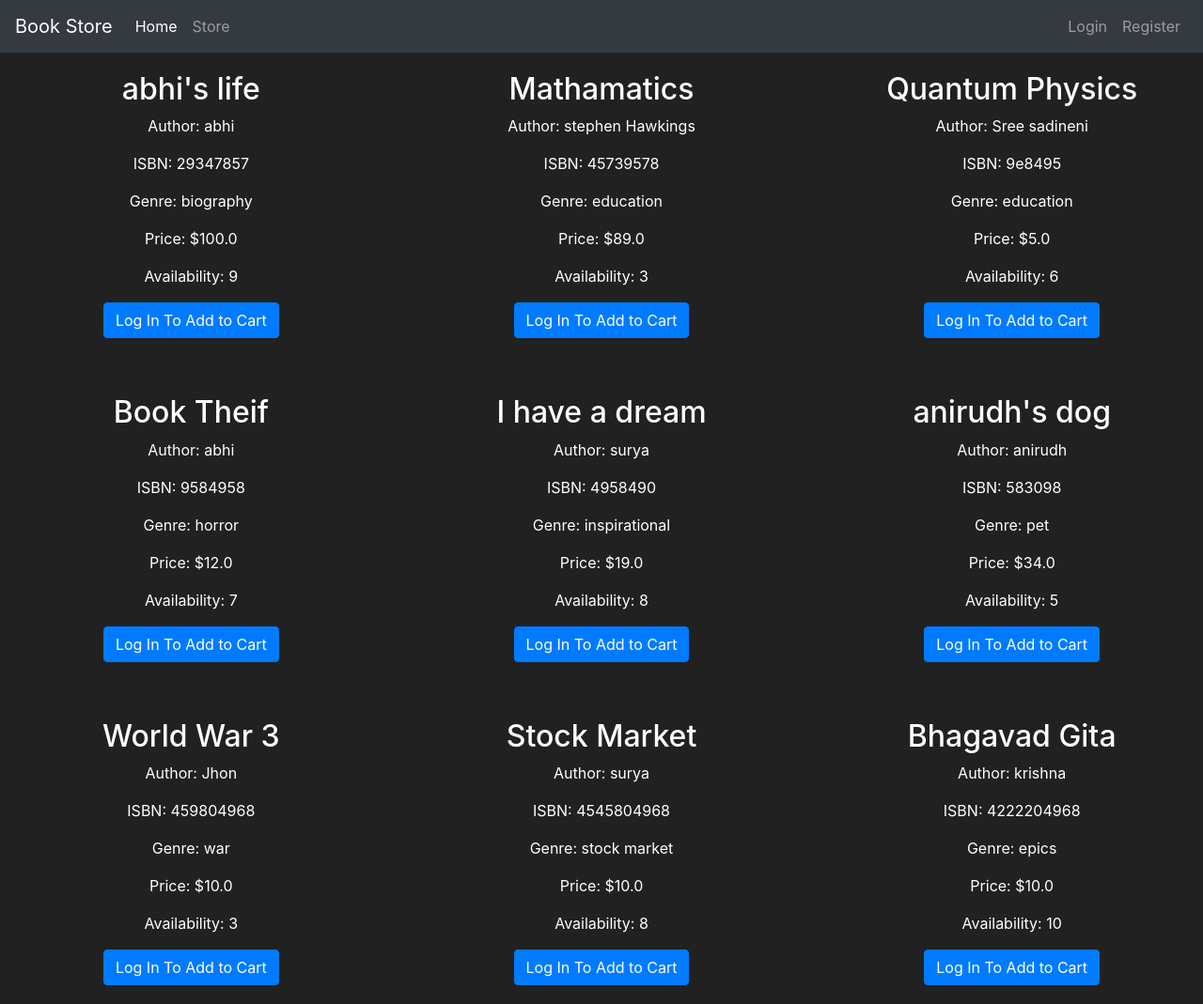
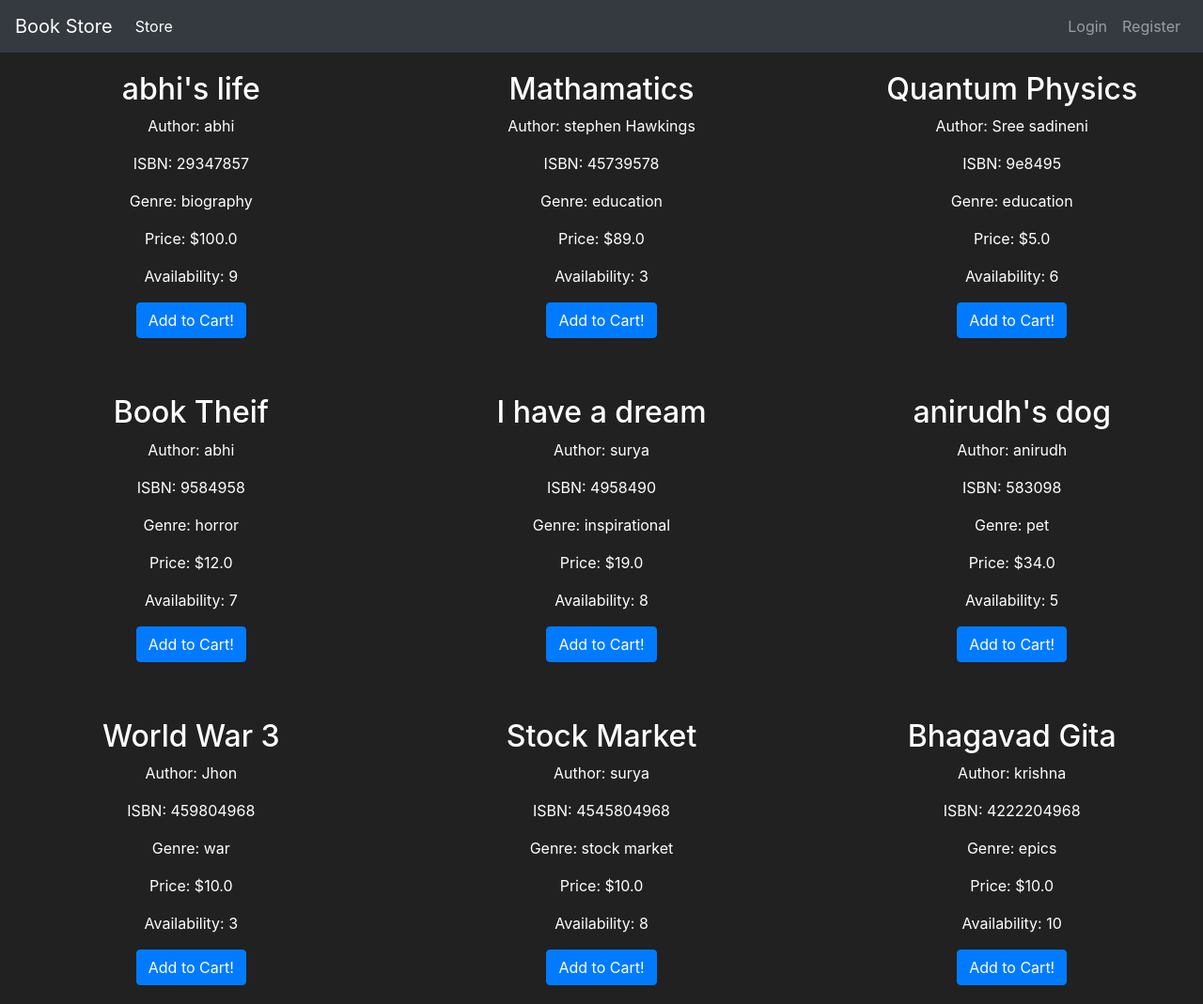
Before and after one commit to SadineniAbhi/BookStore, a Flask app: page /store in a window 1280 px wide. Shown: the whole page at 94% size. Run offline with Flask 3, Linux system fonts and the light colour scheme; some libraries are stand-ins or nearby versions.

Commit message:
removed home page

```diff
--- a/BookStore/project/__init__.py
+++ b/BookStore/project/__init__.py
@@ -29,4 +29,4 @@ db = SQLAlchemy(app)
 #reads and updates the changes in the database design
 Migrate(app,db)
 
-from project.routes import buying_page, home, admin_routes,login_register, previous_orders, storepage
+from project.routes import buying_page, admin_routes,login_register, previous_orders, storepage
--- a/BookStore/project/routes/login_register.py
+++ b/BookStore/project/routes/login_register.py
@@ -47,4 +47,4 @@ def login():
 def logout():
     logout_user()
     flash("you have been logged out!!",category='info')
-    return redirect(url_for('home'))
+    return redirect(url_for('show_books'))
--- a/BookStore/project/routes/storepage.py
+++ b/BookStore/project/routes/storepage.py
@@ -4,6 +4,7 @@ from project.forms.addtocart import AddToCart
 from project.services.get_books import get_books
 from project.services.add_to_cart_model import add_to_cart_model
 
+@app.route('/')
 @app.route("/store",methods =["GET"])
 def show_books():
     form = AddToCart()
--- a/BookStore/project/templates/base.html
+++ b/BookStore/project/templates/base.html
@@ -20,10 +20,8 @@
       </button>
       <div class="collapse navbar-collapse" id="navbarNav">
         <ul class="navbar-nav mr-auto">
+
             <li class="nav-item active">
-                <a class="nav-link" href="{{url_for('home')}}">Home <span class="sr-only">(current)</span></a>
-            </li>
-            <li class="nav-item">
                 <a class="nav-link" href="{{url_for('show_books')}}">Store</a>
             </li>
         </ul>
--- a/BookStore/project/templates/store_page.html
+++ b/BookStore/project/templates/store_page.html
@@ -56,7 +56,7 @@
                 {% endif %}
 
             {% else %}
-                <a href="{{url_for('login')}}"><button class="btn btn-primary">Log In To Add to Cart</button></a>
+                <a href="{{url_for('login')}}"><button class="btn btn-primary">Add to Cart!</button></a>
 
             {% endif %}
 
```
Also changed, not shown: BookStore/project/data.sqlite.
